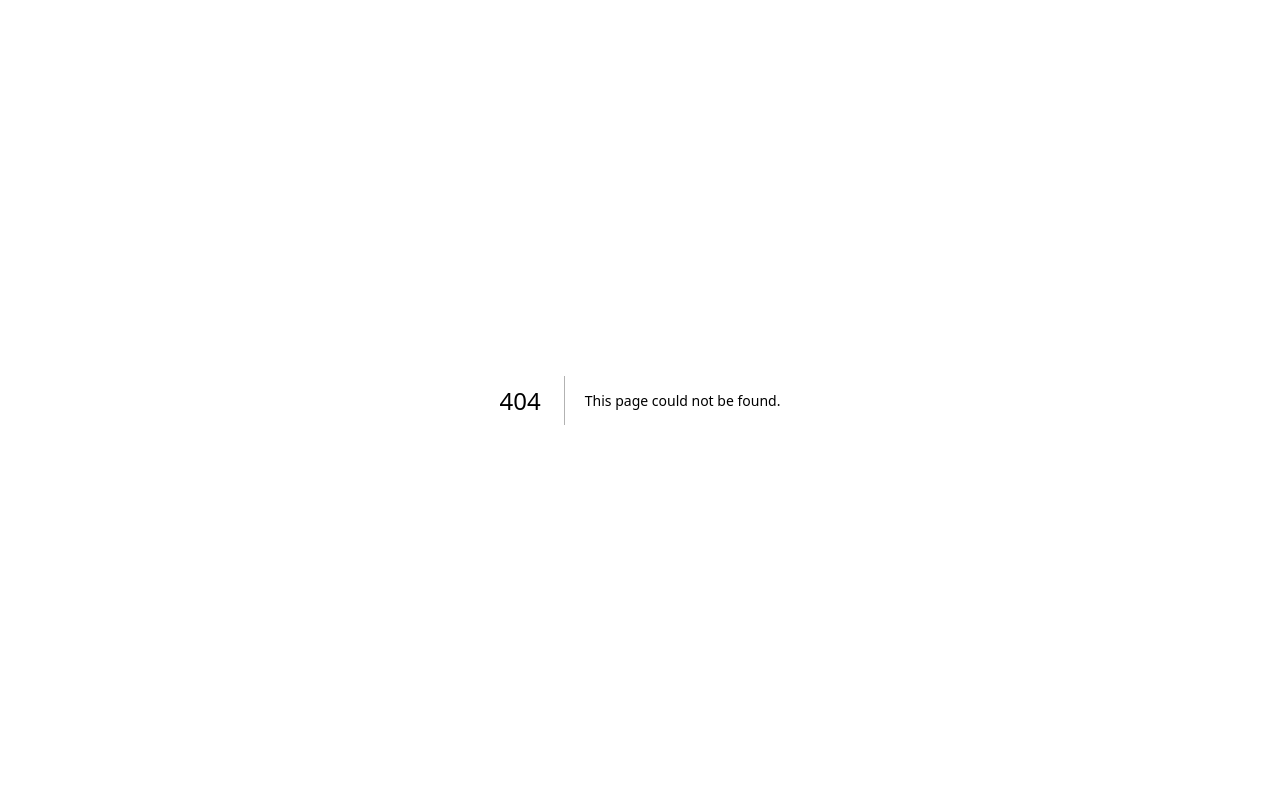
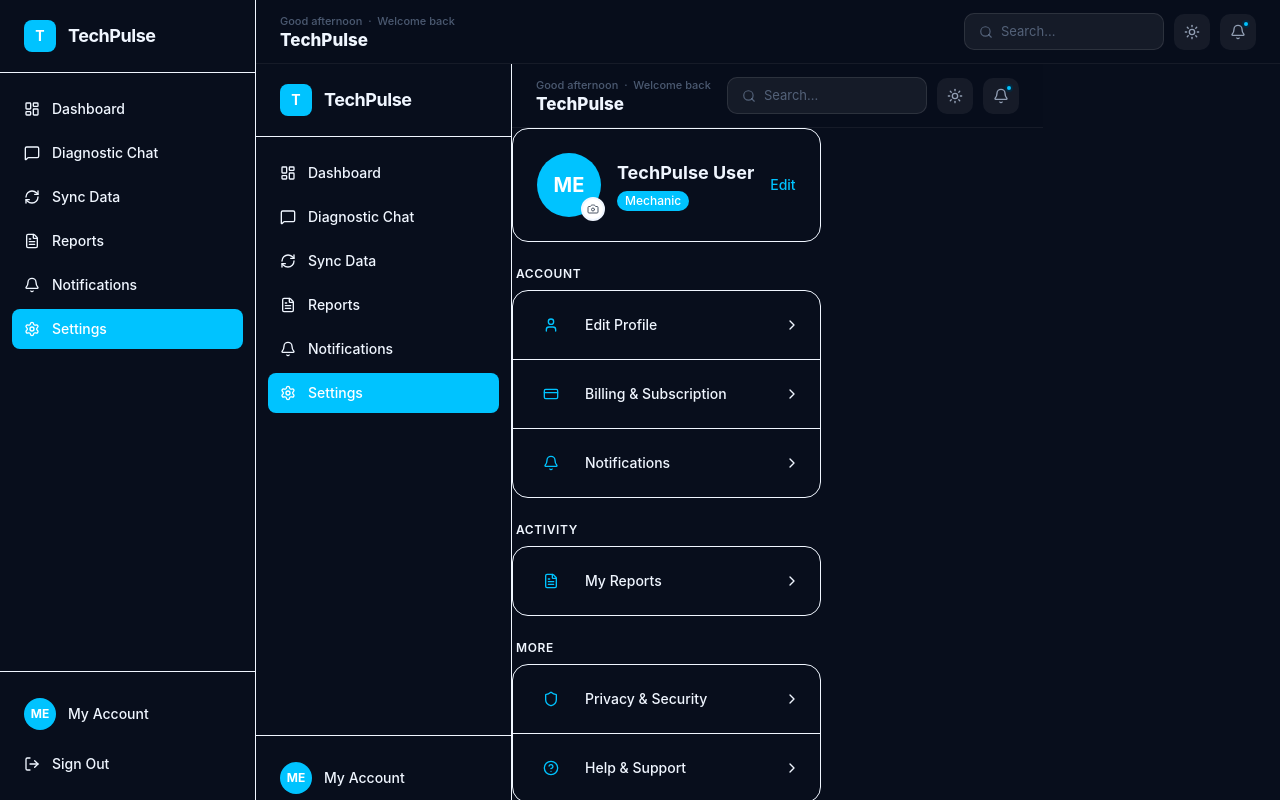
Before and after one commit to ddoubleg123/techpulse-remotepc-automation, a Next.js app: page /app/settings in a window 1280 px wide. Before the commit this address had no page. Built offline with nearby package versions, Linux system fonts and the light colour scheme.

Commit message:
Create page.tsx

```diff
--- /dev/null
+++ b/src/app/app/settings/page.tsx
@@ -0,0 +1,105 @@
+'use client';
+
+import { useState } from 'react';
+import { useRouter } from 'next/navigation';
+import Link from 'next/link';
+import { User, CreditCard, Bell, FileText, Shield, HelpCircle, ChevronRight, LogOut, Camera } from 'lucide-react';
+import { AppLayout } from '@/components/layout';
+import { useAuthStore } from '@/stores/authStore';
+
+const menuSections = [
+  {
+    title: 'Account',
+    items: [
+      { label: 'Edit Profile',           icon: User,       href: '/app/profile' },
+      { label: 'Billing & Subscription', icon: CreditCard, href: '/app/billing' },
+      { label: 'Notifications',          icon: Bell,       href: '/app/notifications' },
+    ],
+  },
+  {
+    title: 'Activity',
+    items: [{ label: 'My Reports', icon: FileText, href: '/app/reports' }],
+  },
+  {
+    title: 'More',
+    items: [
+      { label: 'Privacy & Security', icon: Shield,     href: '/app/settings/privacy' },
+      { label: 'Help & Support',     icon: HelpCircle, href: '/app/settings/help' },
+    ],
+  },
+];
+
+export default function SettingsPage() {
+  const { user, signOut } = useAuthStore();
+  const router = useRouter();
+  const [showSignOutConfirm, setShowSignOutConfirm] = useState(false);
+
+  const handleSignOut = () => { signOut(); router.push('/auth/login'); };
+
+  return (
+    <AppLayout>
+      <div className="max-w-2xl space-y-6">
+
+        {/* Profile card */}
+        <div className="bg-[var(--card-bg)] border border-[var(--border)] rounded-2xl p-6">
+          <div className="flex items-center gap-4">
+            <div className="relative">
+              <div className="w-16 h-16 rounded-full bg-[var(--accent)] flex items-center justify-center">
+                <span className="text-white text-xl font-bold">{user?.name?.slice(0, 2).toUpperCase() || 'ME'}</span>
+              </div>
+              <Link href="/app/profile" className="absolute -bottom-1 -right-1 w-6 h-6 bg-white border-2 border-[var(--border)] rounded-full flex items-center justify-center hover:bg-gray-50">
+                <Camera className="w-3 h-3 text-gray-600" />
+              </Link>
+            </div>
+            <div className="flex-1 min-w-0">
+              <h2 className="text-lg font-bold text-[var(--text-primary)] truncate">{user?.name || 'TechPulse User'}</h2>
+              <p className="text-sm text-[var(--text-secondary)] truncate">{user?.email || ''}</p>
+              <span className="inline-block mt-1 px-2 py-0.5 text-xs font-medium bg-[var(--accent)] text-white rounded-full">Mechanic</span>
+            </div>
+            <Link href="/app/profile" className="text-sm font-medium text-[var(--accent)] hover:underline">Edit</Link>
+          </div>
+        </div>
+
+        {/* Menu sections */}
+        {menuSections.map(section => (
+          <div key={section.title}>
+            <h3 className="text-xs font-semibold text-[var(--text-secondary)] uppercase tracking-wider px-1 mb-2">{section.title}</h3>
+            <div className="bg-[var(--card-bg)] border border-[var(--border)] rounded-2xl overflow-hidden divide-y divide-[var(--border)]">
+              {section.items.map(item => (
+                <Link key={item.href} href={item.href} className="flex items-center gap-4 px-5 py-4 hover:bg-[var(--hover)] transition-colors">
+                  <div className="w-9 h-9 rounded-xl bg-[var(--hover)] flex items-center justify-center shrink-0">
+                    <item.icon className="w-4 h-4 text-[var(--accent)]" />
+                  </div>
+                  <span className="flex-1 text-sm font-medium text-[var(--text-primary)]">{item.label}</span>
+                  <ChevronRight className="w-4 h-4 text-[var(--text-secondary)]" />
+                </Link>
+              ))}
+            </div>
+          </div>
+        ))}
+
+        {/* Sign out */}
+        <div className="bg-[var(--card-bg)] border border-[var(--border)] rounded-2xl overflow-hidden">
+          {!showSignOutConfirm ? (
+            <button onClick={() => setShowSignOutConfirm(true)} className="flex items-center gap-4 px-5 py-4 w-full hover:bg-red-50 transition-colors">
+              <div className="w-9 h-9 rounded-xl bg-red-50 flex items-center justify-center shrink-0">
+                <LogOut className="w-4 h-4 text-red-500" />
+              </div>
+              <span className="flex-1 text-left text-sm font-medium text-red-500">Sign Out</span>
+            </button>
+          ) : (
+            <div className="px-5 py-4 space-y-3">
+              <p className="text-sm font-medium text-[var(--text-primary)]">Sign out of TechPulse?</p>
+              <div className="flex gap-3">
+                <button onClick={handleSignOut} className="flex-1 py-2 bg-red-500 text-white text-sm font-semibold rounded-lg hover:bg-red-600 transition-colors">Sign Out</button>
+                <button onClick={() => setShowSignOutConfirm(false)} className="flex-1 py-2 bg-[var(--hover)] text-[var(--text-primary)] text-sm font-medium rounded-lg transition-colors">Cancel</button>
+              </div>
+            </div>
+          )}
+        </div>
+
+        <p className="text-center text-xs text-[var(--text-secondary)] pb-4">TechPulse v2.0</p>
+      </div>
+    </AppLayout>
+  );
+}
```
